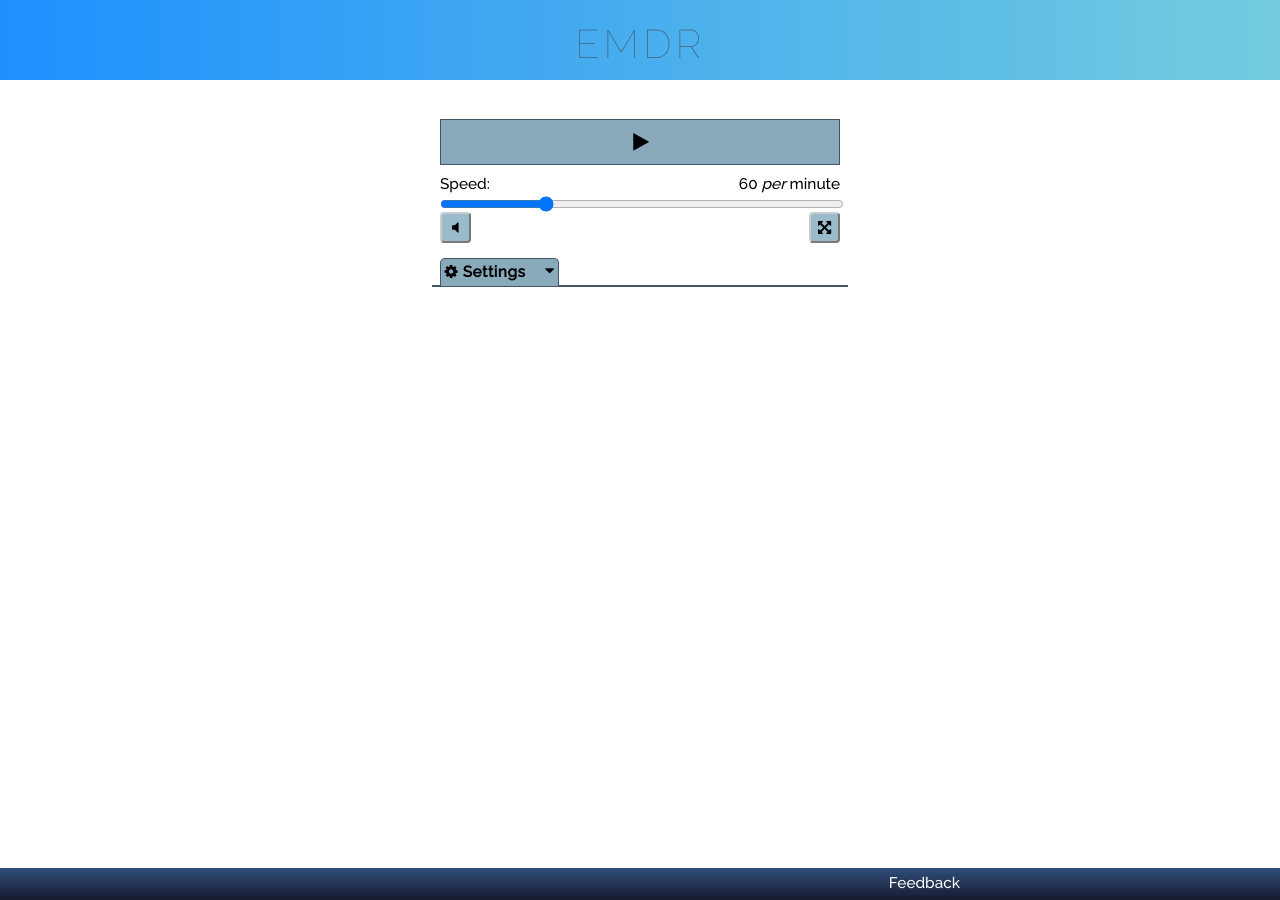
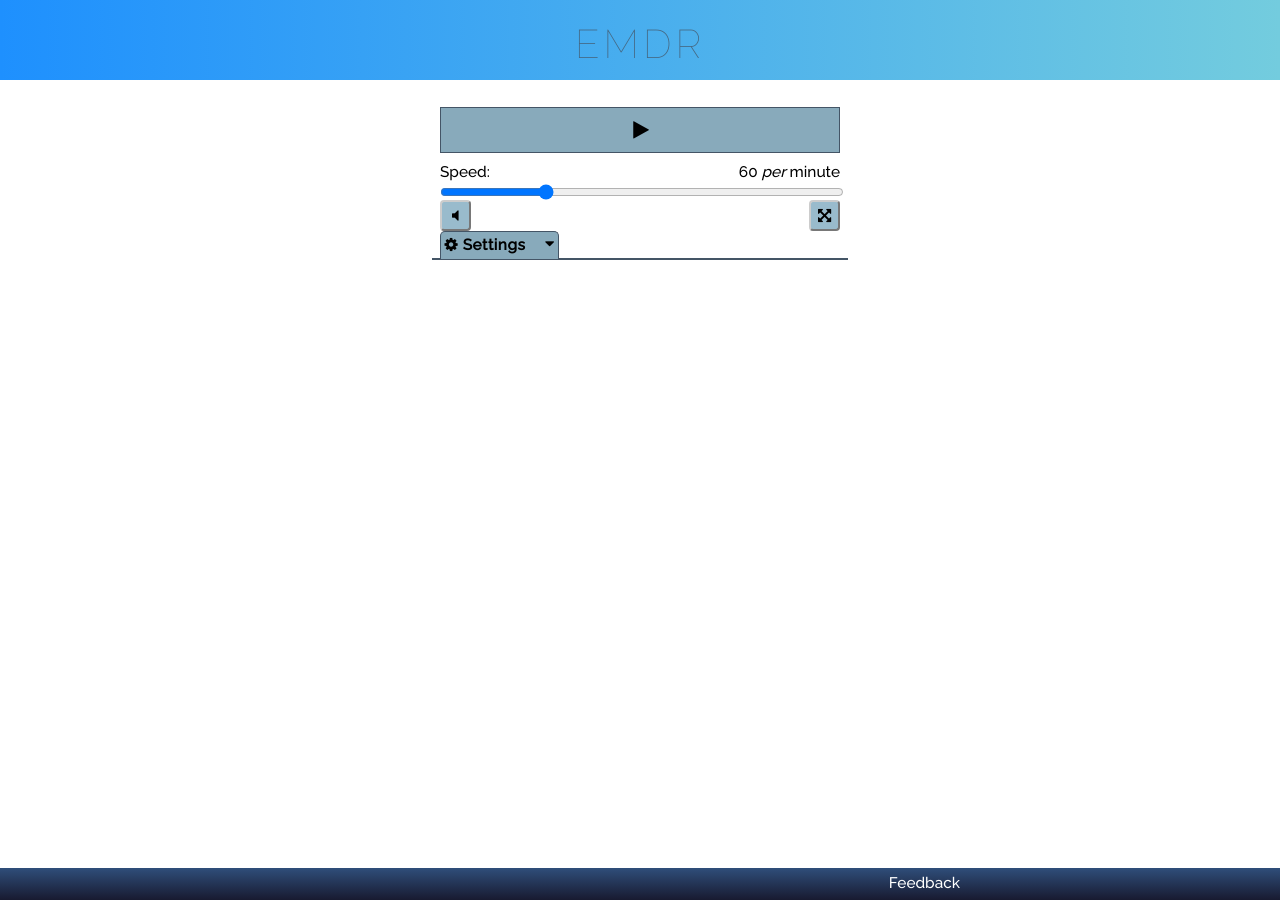
Before and after one commit to RarelyCharlie/rarelycharlie.github.io, a Jekyll site: the page built from _draft/emdr.md, in a window 1280 px wide. Built offline with Jekyll 4.4.1, drawn with Linux system fonts in a browser that asks for light colours.

```diff
--- a/_layouts/emdr.html
+++ b/_layouts/emdr.html
@@ -34,7 +34,7 @@ body.keyboard {overflow: hidden;}
 #header h2 {font-weight: 100; margin: 0; font-size: 40px; line-height: 40px;}
 #header span {display: inline-block; letter-spacing: 1px; position: relative; top: 4px; font-style: italic;}
 #content {max-width: 640px; margin: 1em auto 0 auto; padding: 0 1ex 4em 1ex;}
-#content p {margin: 0 0 1em 0;}
+#content p {margin: 0;}
 input {font-size: inherit; margin-left: 1ex; padding: 0 2px;}
 del {text-decoration: none; display: inline-block; color: #070; cursor: pointer;}
 del:hover {background: #afa; color: #00a;}
```
